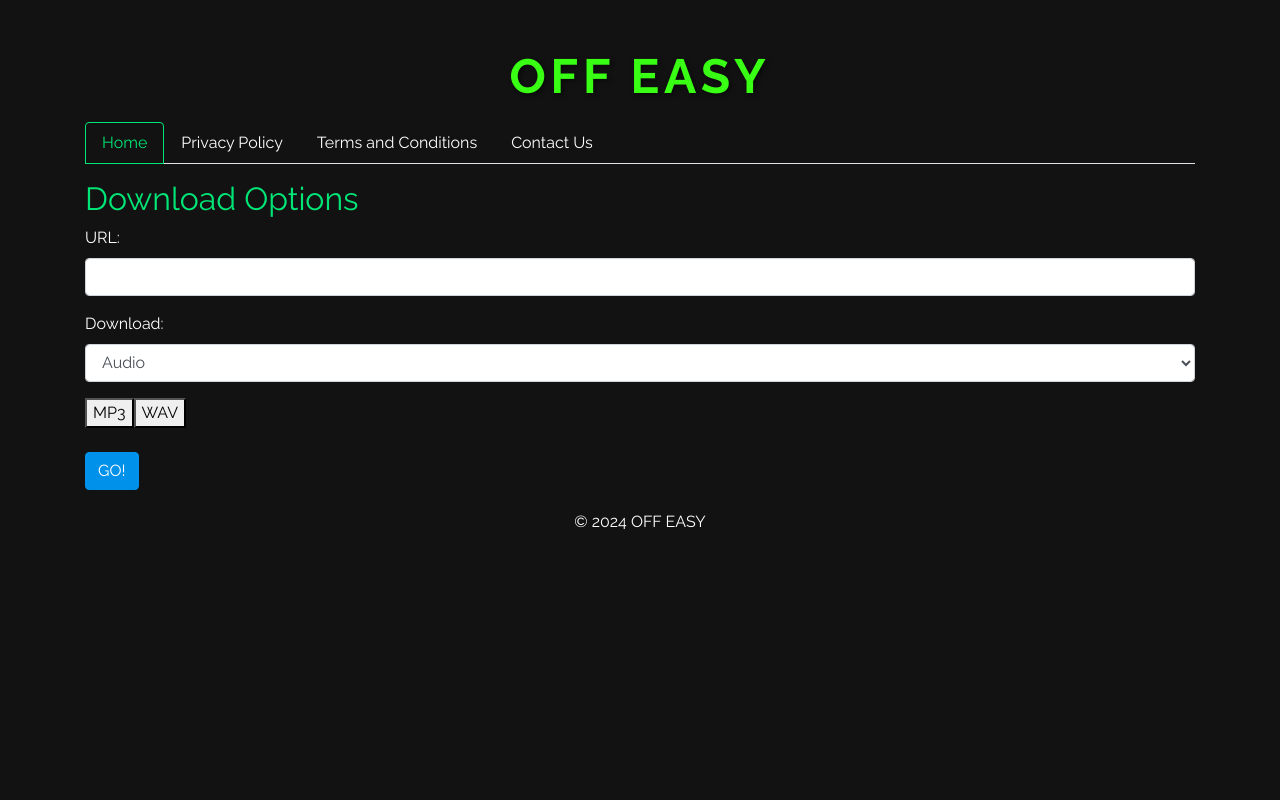
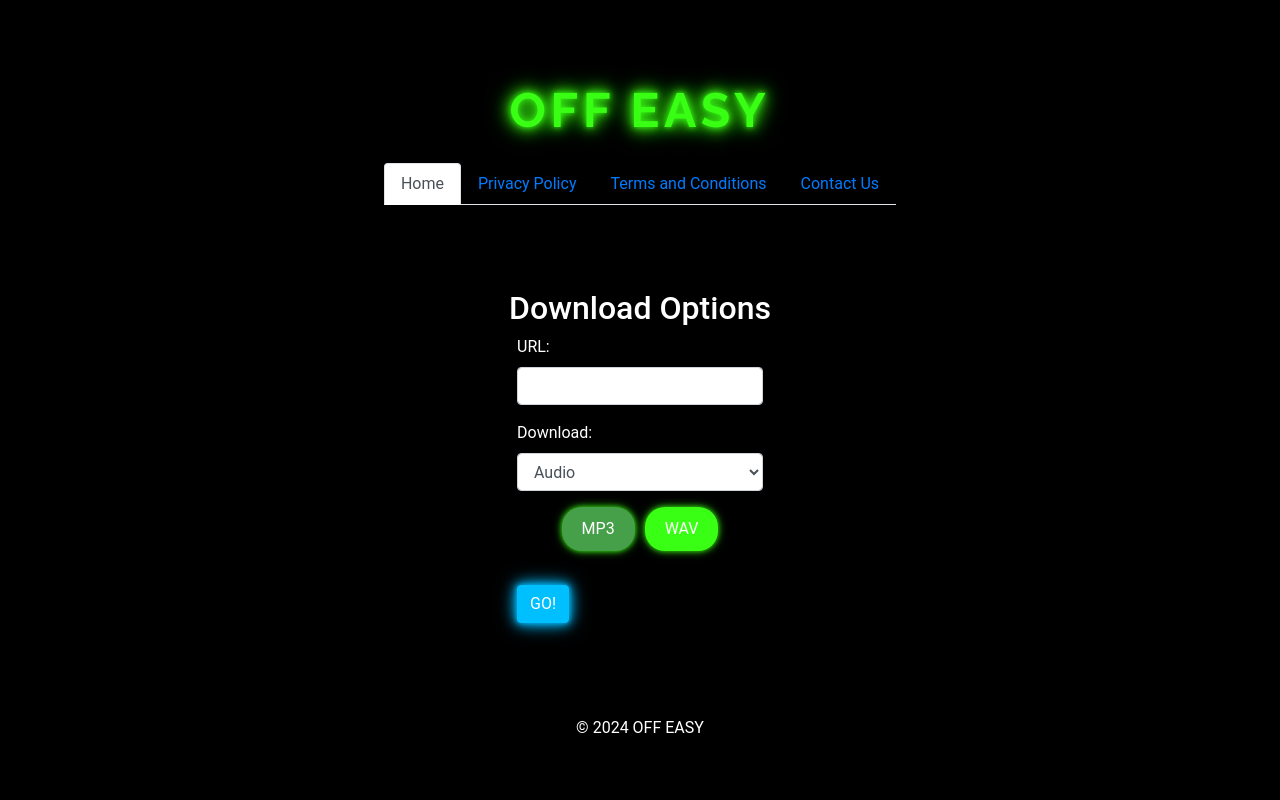
Before and after one commit to halcy8312/amida_web, a Flask app: page / in a window 1280 px wide. Run offline with Flask 3, Linux system fonts and the light colour scheme; some libraries are stand-ins or nearby versions.

Commit message:
大幅見た目変更2

```diff
--- a/static/css/style.css
+++ b/static/css/style.css
@@ -1,78 +1,110 @@
 :root {
-    --main-color: #00E676;
-    --accent-color: #00C853;
-    --background-color: #121212;
+    --main-color: #4CAF50;
+    --accent-color: #45a049;
+    --background-color:
+
+ #000000;
     --text-color: #FFFFFF;
-    --button-hover-color: #00FF00;
-    --neon-text-color: #39FF14;
-    --button-background-color: #0091EA; /* 水色 */
+    --button-color: #00BFFF; /* 水色 */
+    --button-hover-color: #00A5E0; /* 水色のホバー色 */
+    --title-color: #00E676; /* 黄緑色 */
+    --button-text-color: #FFFFFF;
+    --neon-color: #39FF14; /* 黄緑色のネオンカラー */
+    --button-neon-color: #00BFFF; /* 水色のネオンカラー */
 }
 
 body {
     background-color: var(--background-color);
     color: var(--text-color);
-    font-family: 'Raleway', sans-serif;
+    font-family: 'Roboto', sans-serif;
+    margin: 0;
+    padding: 0;
+    display: flex;
+    flex-direction: column;
+    min-height: 100vh;
 }
 
-h1.styled-title {
+.container {
+    flex: 1;
+    display: flex;
+    flex-direction: column;
+    align-items: center;
+    justify-content: center;
+}
+
+header {
     text-align: center;
-    color: var(--neon-text-color);
+    margin-top: 20px;
+}
+
+.styled-title {
+    color: var(--neon-color);
     font-family: 'Raleway', sans-serif;
     font-size: 3em;
     font-weight: bold;
     letter-spacing: 0.1em;
-    text-shadow: 2px 2px 5px rgba(0, 0, 0, 0.5);
+    text-shadow: 0 0 5px rgba(57, 255, 20, 0.7), 0 0 10px rgba(57, 255, 20, 0.7), 0 0 15px rgba(57, 255, 20, 0.7), 0 0 20px rgba(57, 255, 20, 0.7), 0 0 25px rgba(57, 255, 20, 0.7);
 }
 
-nav .nav-tabs .nav-link {
-    color: var(--text-color);
+.alert {
+    width: 80%;
+    margin: 10px auto;
 }
 
-nav .nav-tabs .nav-link.active {
-    color: var(--main-color);
-    background-color: var(--background-color);
-    border-color: var(--main-color);
-}
-
-.container h2 {
-    color: var(--main-color);
-}
-
-.card-header button {
-    width: 100%;
-    text-align: left;
-    color: var(--text-color);
-    background-color: var(--background-color);
-    border: none;
-    outline: none;
-    font-size: 1.2em;
-    padding: 10px 15px;
-}
-
-.card-header button:hover, .card-header button:focus {
-    color: var(--button-hover-color);
-}
-
-.card-body {
-    background-color: var(--background-color);
-    color: var(--text-color);
-    border-top: 1px solid var(--main-color);
-}
-
-footer p {
-    text-align: center;
-    color: var(--text-color);
-    margin-top: 20px;
+.card {
+    width: 80%;
+    margin: 20px auto;
+    background-color: #FFFFFF;
+    color: #000000;
+    padding: 20px;
+    border-radius: 10px;
+    box-shadow: 0 0 10px rgba(0, 0, 0, 0.1);
 }
 
 .btn-primary {
-    background-color: var(--button-background-color);
-    border-color: var(--button-background-color);
-    color: var(--text-color);
+    background-color: var(--button-neon-color);
+    border-color: var(--button-neon-color);
+    color: var(--button-text-color);
+    box-shadow: 0 0 5px rgba(0, 191, 255, 0.7), 0 0 10px rgba(0, 191, 255, 0.7), 0 0 15px rgba(0, 191, 255, 0.7), 0 0 20px rgba(0, 191, 255, 0.7);
 }
 
 .btn-primary:hover {
     background-color: var(--button-hover-color);
     border-color: var(--button-hover-color);
-    color: var(--text-color);
 }
+
+.format-buttons {
+    display: flex;
+    gap: 10px;
+    justify-content: center;
+    margin-bottom: 10px;
+}
+
+.format-button {
+    background-color: var(--neon-color);
+    color: white;
+    border: none;
+    padding: 10px 20px;
+    cursor: pointer;
+    border-radius: 20px;
+    box-shadow: 0 0 5px rgba(57, 255, 20, 0.7), 0 0 10px rgba(57, 255, 20, 0.7);
+    transition: background-color 0.3s, transform 0.3s, box-shadow 0.3s;
+}
+
+.format-button.selected {
+    background-color: var(--accent-color);
+}
+
+.format-button:active {
+    transform: scale(0.95);
+}
+
+.format-button:hover {
+    box-shadow: 0 6px 12px rgba(57, 255, 20, 0.7);
+}
+
+footer {
+    text-align: center;
+    margin-top: auto;
+    padding: 10px;
+}
--- a/templates/contact.html
+++ b/templates/contact.html
@@ -9,7 +9,7 @@
     <link rel="stylesheet" href="{{ url_for('static', filename='css/style.css') }}">
 </head>
 <body>
-    <header class="container mt-5">
+    <header>
         <h1 class="styled-title">OFF EASY</h1>
         <nav class="mt-3">
             <ul class="nav nav-tabs">
--- a/templates/terms.html
+++ b/templates/terms.html
@@ -9,7 +9,7 @@
     <link rel="stylesheet" href="{{ url_for('static', filename='css/style.css') }}">
 </head>
 <body>
-    <header class="container mt-5">
+    <header>
         <h1 class="styled-title">OFF EASY</h1>
         <nav class="mt-3">
             <ul class="nav nav-tabs">
```
